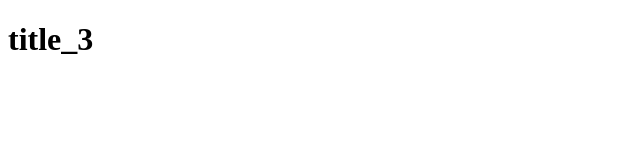
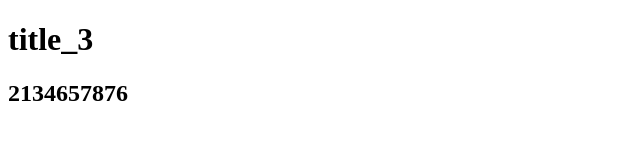
Before and after one commit to krash124/test-5, a plain HTML site: page index.html in a window 1280 px wide. Shown: the whole page, without its empty margins (0-640 px from the left). Drawn offline with Linux system fonts and the light colour scheme.

Commit message:
Update index.html
add label

```diff
--- a/index.html
+++ b/index.html
@@ -10,5 +10,9 @@
 
 <h1>title_3</h1>
 
+<label for="">
+    <h2>2134657876</h2>
+</label>
+
 </body>
 </html>
```
